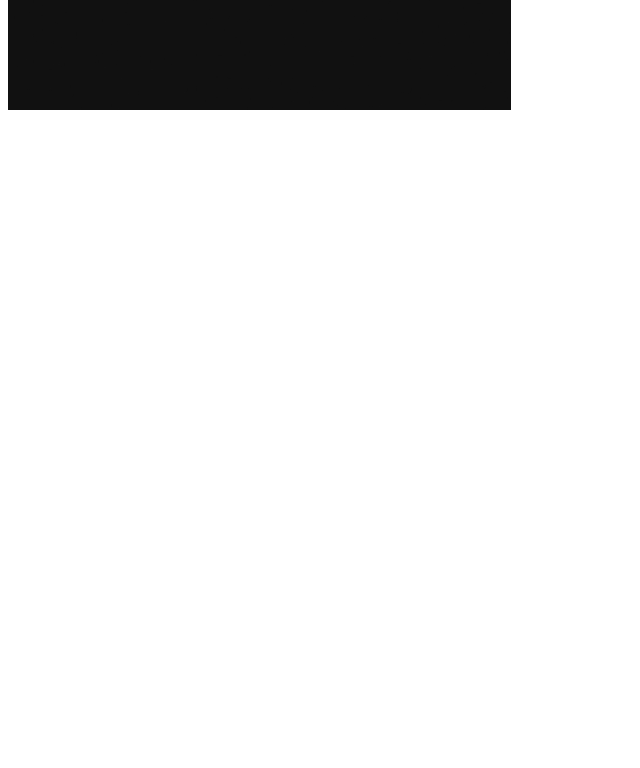
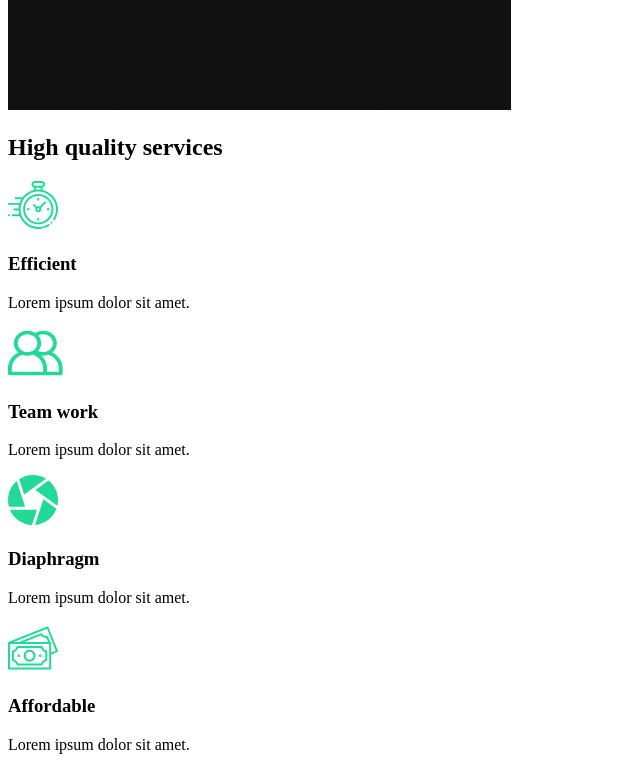
Before and after one commit to agnik2019/capture_react, a React (Create React App) app: page / in a window 1280 px wide. Shown: the part 860-1628 px from the top of the page, without its empty margins (0-640 px from the left). Before the commit the page ends 982 px from the top, so only its background shows below. Built offline with nearby package versions, Linux system fonts and the light colour scheme.

Commit message:
3. Services Section

```diff
--- a/src/components/AboutSection.js
+++ b/src/components/AboutSection.js
@@ -1,4 +1,3 @@
-import react from 'react'
 import home1 from "../img/home1.png"
 
 const AboutSection = () => {
--- /dev/null
+++ b/src/components/ServicesSection.js
@@ -0,0 +1,53 @@
+import clock from "../img/clock.svg";
+import diaphragm from "../img/diaphragm.svg"
+import money from "../img/money.svg"
+import teamwork from "../img/teamwork.svg"
+import home2 from "../img/home2.png"
+
+
+export default function ServicesSection() {
+    return (
+        <div className="services">
+            <div className="description">
+                <h2>High <span>quality</span> services</h2>
+                <div className="cards">
+                    <div className="card">
+                         <div className="icon">
+                                <img alt="icon" src={clock} />
+                                <h3>Efficient</h3>
+                        </div>
+                        <p>Lorem ipsum dolor sit amet.</p>
+                    </div>
+
+                    <div className="card">
+                         <div className="icon">
+                                <img alt="icon" src={teamwork} />
+                                <h3>Team work</h3>
+                        </div>
+                        <p>Lorem ipsum dolor sit amet.</p>
+                    </div>
+
+                    <div className="card">
+                         <div className="icon">
+                                <img alt="icon" src={diaphragm} />
+                                <h3>Diaphragm</h3>
+                        </div>
+                        <p>Lorem ipsum dolor sit amet.</p>
+                    </div>
+
+                    <div className="card">
+                         <div className="icon">
+                                <img alt="icon" src={money} />
+                                <h3>Affordable</h3>
+                        </div>
+                        <p>Lorem ipsum dolor sit amet.</p>
+                    </div>
+                </div>
+            </div>
+
+            <div className="img">
+                <img  alt="camera" src={home2} />
+            </div>
+        </div>
+    )
+}
--- a/src/pages/Aboutus.js
+++ b/src/pages/Aboutus.js
@@ -1,10 +1,14 @@
 import AboutSection from '../components/AboutSection'
+import ServicesSection from '../components/ServicesSection';
 
 const Aboutus = () => {
     return (
+        <>
         <AboutSection />
+        <ServicesSection />
+        </>
+    )
 
-    )
-}
+};
 
 export default Aboutus;
```
